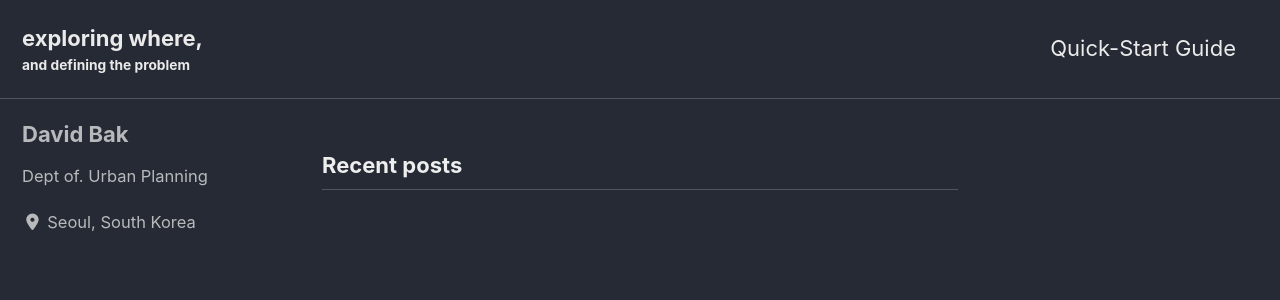
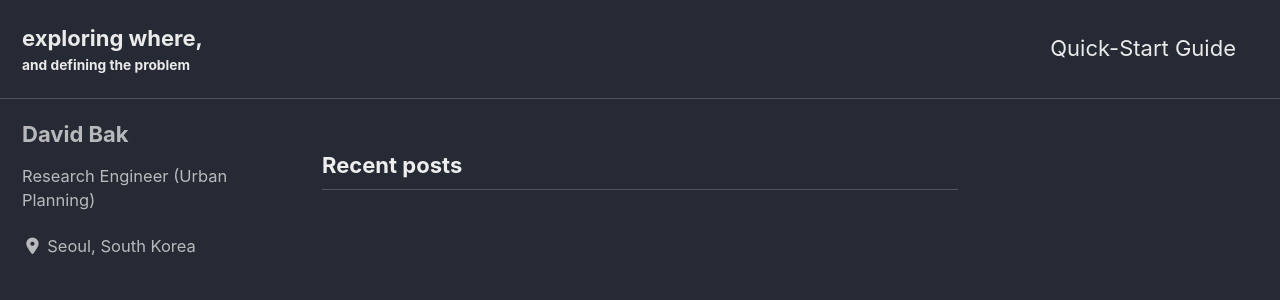
Before and after one commit to epplemint/epplemint.github.io, a Jekyll site: the page built from index.html, in a window 1280 px wide and 900 px high. Shown: the top 300 px of the window. Built offline with Jekyll 4.4.1, drawn with Linux system fonts in a browser that asks for light colours; cached includes are drawn as plain includes; nearby versions of some CDN libraries; the list of posts is cut into pages by our own code.

Commit message:
Update _config.yml

```diff
--- a/_config.yml
+++ b/_config.yml
@@ -20,7 +20,7 @@ title                    : "exploring where, "
 title_separator          : ";"
 subtitle                 :  and defining the problem # site tagline that appears below site title in masthead
 name                     : "David Bak"
-description              : #
+description              : "공간에 질문하고 문제를 찾습니다." #
 url                      : epplemint.github.io # the base hostname & protocol for your site e.g. "https://mmistakes.github.io"
 baseurl                  : # the subpath of your site, e.g. "/blog"
 repository               : # GitHub username/repo-name e.g. "mmistakes/minimal-mistakes"
@@ -95,7 +95,7 @@ analytics:
 author:
   name             : "David Bak"
   avatar           : # path of avatar image, e.g. "/assets/images/bio-photo.jpg"
-  bio              : "Dept of. Urban Planning"
+  bio              : "Research Engineer (Urban Planning)"
   location         : "Seoul, South Korea"
   email            :
   links:
```
